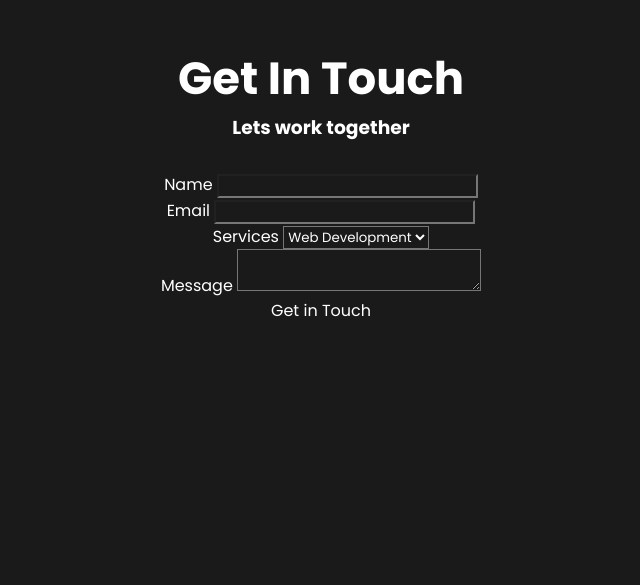
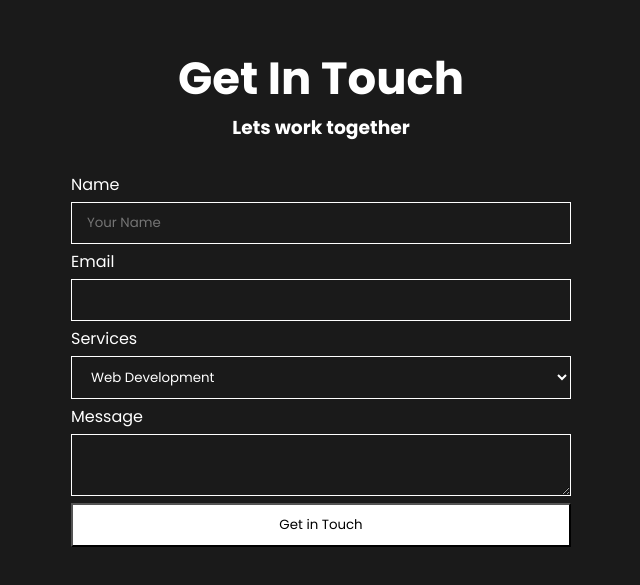
Before and after one commit to SekavArielight/devcamp-first-portfolio-website, a plain HTML site: page index.html in a window 1280 px wide. Shown: the part 2749-3334 px from the top of the page, without its empty margins (319-959 px from the left). Before the commit the page ends 3152 px from the top, so only its background shows below. Drawn offline with nearby package versions, Linux system fonts and the light colour scheme.

Commit message:
Styled our contact form

```diff
--- a/index.html
+++ b/index.html
@@ -171,15 +171,15 @@
       <form action="#">
         <div class="form-group">
           <label for="name">Name</label>
-          <input type="text" id="name" name="name" />
+          <input type="text" id="name" name="name" placeholder="Your Name" required/>
         </div>
         <div class="form-group">
           <label for="email">Email</label>
-          <input type="email" name="email" id="email">
+          <input type="email" name="email" id="email" required>
         </div>
         <div class="form-group">
           <label for="services">Services</label>
-          <select name="services" id="services">
+          <select name="services" id="services" required>
             <option value="web development">Web Development</option>
             <option value="web design">Web design</option>
             <option value="web design">Web design</option>
@@ -189,10 +189,10 @@
         </div>
         <div class="form-group">
           <label for="message">Message</label>
-          <textarea name="message" id="message"></textarea>
+          <textarea name="message" id="message" required></textarea>
         </div>
 
-        <a href="#">Get in Touch</a>
+        <button href="#" class="form-button">Get in Touch</button>
       </form>
     </section>
   </body>
--- a/style.css
+++ b/style.css
@@ -204,5 +204,38 @@ header{
 }
 
 form{
-    margin-top: 30px;
+    margin: 30px auto 0;
+    max-width:500px;
+    text-align: left;
 }
+
+.form-group label{
+    display: block;
+    margin: 5px 0;
+}
+
+.form-group input{
+    width: 100%;
+    padding: 10px 15px;
+    border: 1px solid #fff;
+}
+
+.form-group select{
+    width: 100%;
+    padding: 10px 15px;
+    border: 1px solid #fff;
+}
+
+.form-group textarea{
+    width: 100%;
+    padding: 10px 15px;
+    border: 1px solid #fff;
+}
+
+.form-button{
+    width: 100%;
+    background-color: #fff;
+    color: #000;
+    padding: 10px 0px;
+    cursor: pointer;
+}
```
